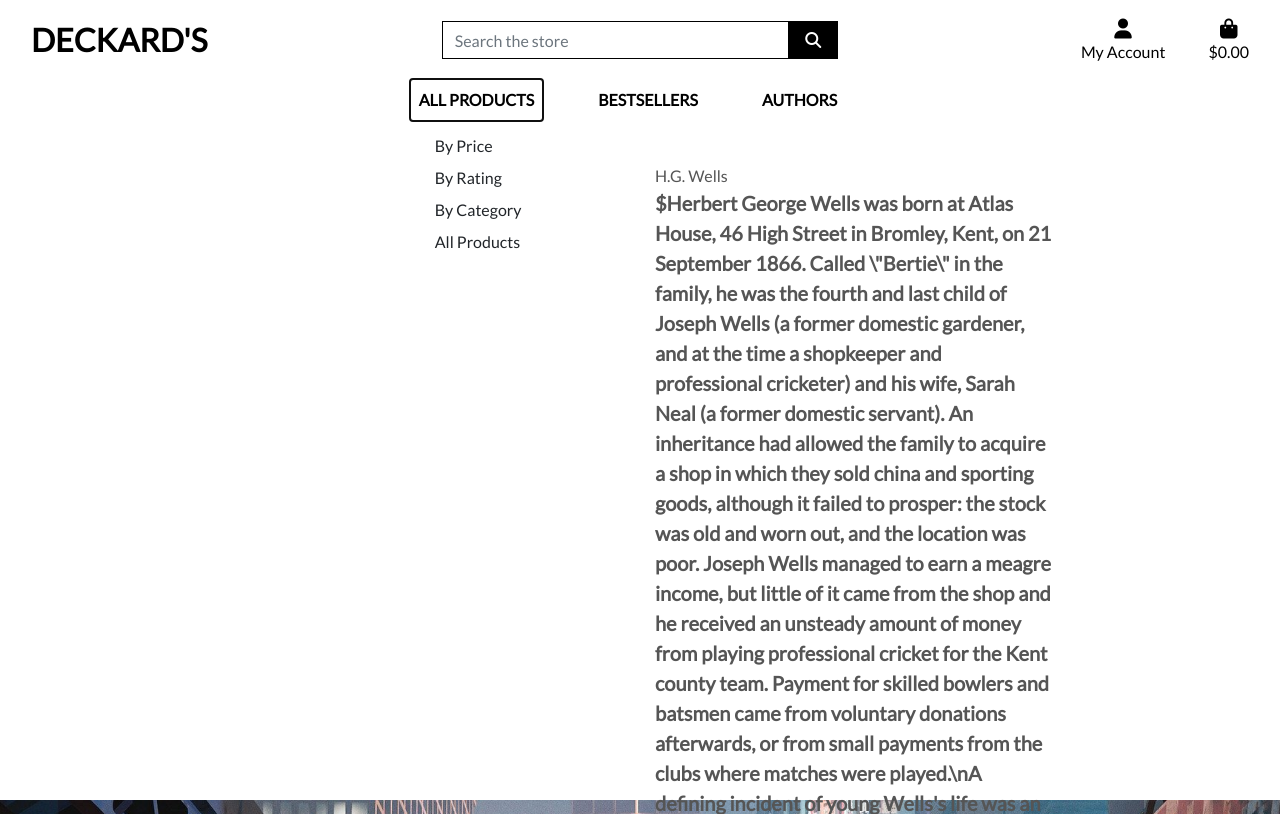
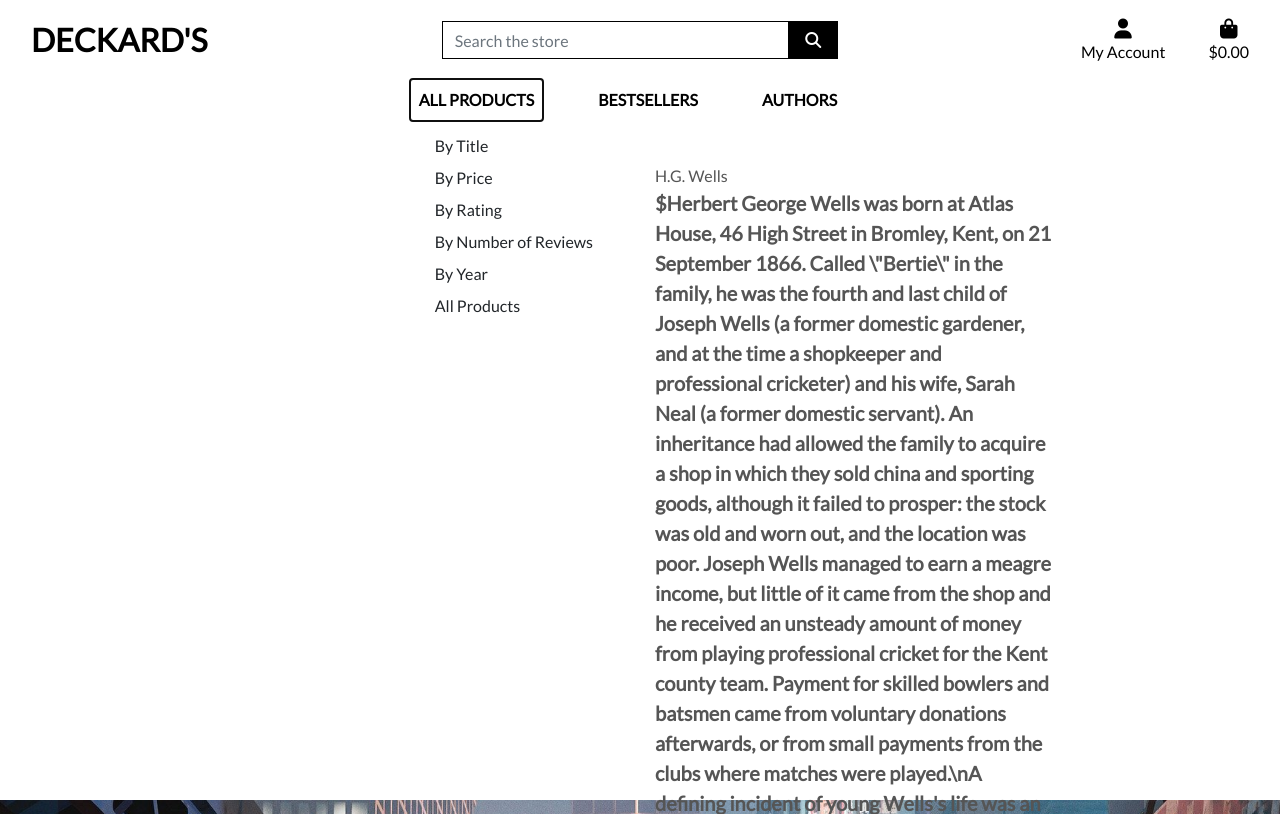
Before and after one commit to Code-Institute-Submissions/rch79-MP5-Deckards_JulyResub, a Django app: a page that uses templates/includes/main-nav.html in a window 1280 px wide, after a click on "ALL PRODUCTS". Shown: the top 814 px of the page. Run offline with Django 3.2, Linux system fonts and the light colour scheme; data comes from the database, SQL or seed files in the repository; some libraries are stand-ins or nearby versions.

Commit message:
Implement book sorting

```diff
--- a/books_app/views.py
+++ b/books_app/views.py
@@ -1,6 +1,7 @@
 from django.shortcuts import get_object_or_404, render, reverse, redirect
 from django.contrib import messages
 from django.db.models import Q
+from django.db.models.functions import Lower
 from .models import Book, Author
 
 # Create your views here.
@@ -10,20 +11,40 @@ def all_books(request):
 
     books = Book.objects.all()
     query = None
+    sort = None
+    direction = None
 
     if request.GET:
+        if 'sort' in request.GET:
+            sort_key = request.GET['sort']
+            sort = sort_key
+            if sort_key == 'sort_title':
+                sort_key = 'lower_sort_title'
+                books = books.annotate(lower_sort_title=Lower('sort_title'))
+
+            if 'direction' in request.GET:
+                direction = request.GET['direction']
+                if direction == 'desc':
+                    sort_key = f'-{sort_key}'
+
+            books = books.order_by(sort_key)
+
         if 'q' in request.GET:
             query = request.GET['q']
             if not query:
                 messages.error(request, "Please enter a search criteria")
                 return redirect(reverse('books'))
+            queries = Q(title__icontains=query) | Q(description__icontains=query) | Q(plot__icontains=query)
+            books = books.filter(queries)
+        else:
+            query=""
 
-        queries = Q(title__icontains=query) | Q(description__icontains=query) | Q(plot__icontains=query)
-        books = books.filter(queries)
+    current_sorting = f'{sort}_{direction}'
 
     context = {
         'books': books,
         'search_term': query,
+        'current_sorting': current_sorting,
     }
 
     return render(request, 'books_app/books.html', context)
@@ -32,7 +53,7 @@ def all_books(request):
 def all_authors(request):
     """ Displays all available authors """
 
-    authors = Author.objects.all()
+    authors = Author.objects.all().order_by('sort_name')
 
     context = {
         'authors': authors,
--- a/templates/includes/main-nav.html
+++ b/templates/includes/main-nav.html
@@ -5,9 +5,11 @@
                 All Products
             </a>
             <div class="dropdown-menu border-0" aria-labelledby="all-products-link">
-                <a href="" class="dropdown-item">By Price</a>
-                <a href="" class="dropdown-item">By Rating</a>
-                <a href="" class="dropdown-item">By Category</a>
+                <a href="{% url 'books' %}?sort=sort_title&direction=asc" class="dropdown-item">By Title</a>
+                <a href="{% url 'books' %}?sort=price&direction=asc" class="dropdown-item">By Price</a>
+                <a href="{% url 'books' %}?sort=rating&direction=desc" class="dropdown-item">By Rating</a>
+                <a href="{% url 'books' %}?sort=rating_count&direction=desc" class="dropdown-item">By Number of Reviews</a>
+                <a href="{% url 'books' %}?sort=year&direction=asc" class="dropdown-item">By Year</a>
                 <a href="{% url 'books' %}" class="dropdown-item">All Products</a>
             </div>
         </li>
```
Also changed, not shown: books_app/models.py (line endings or trailing spaces).
